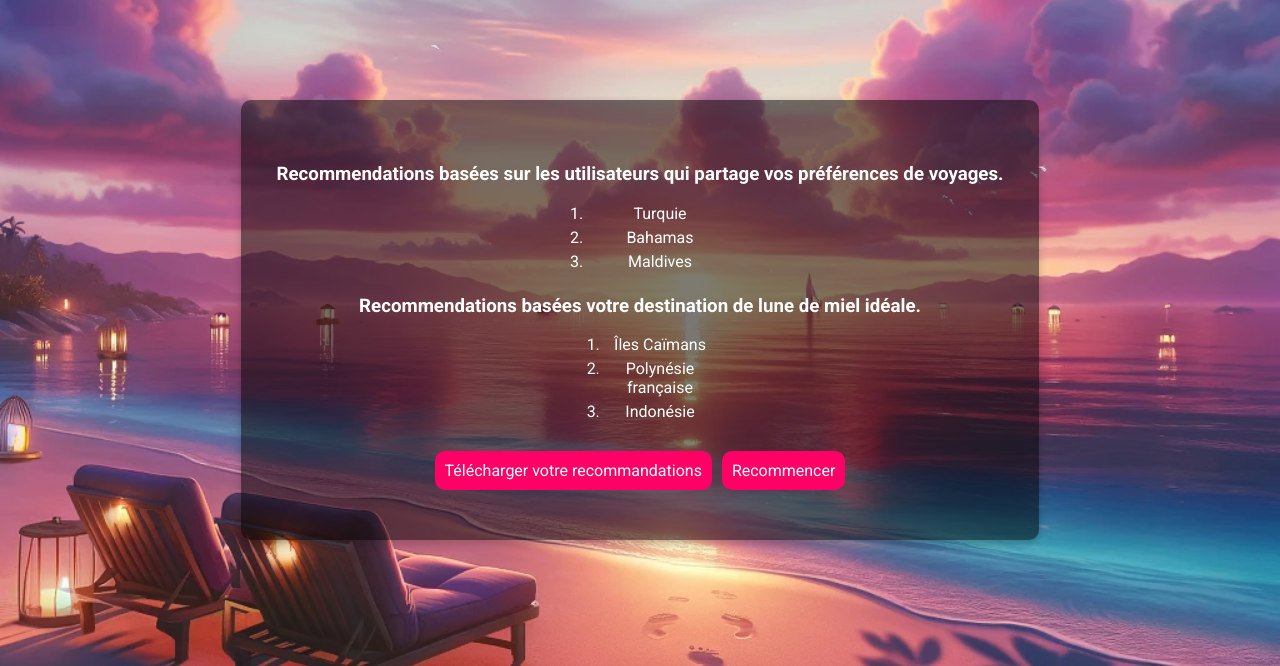
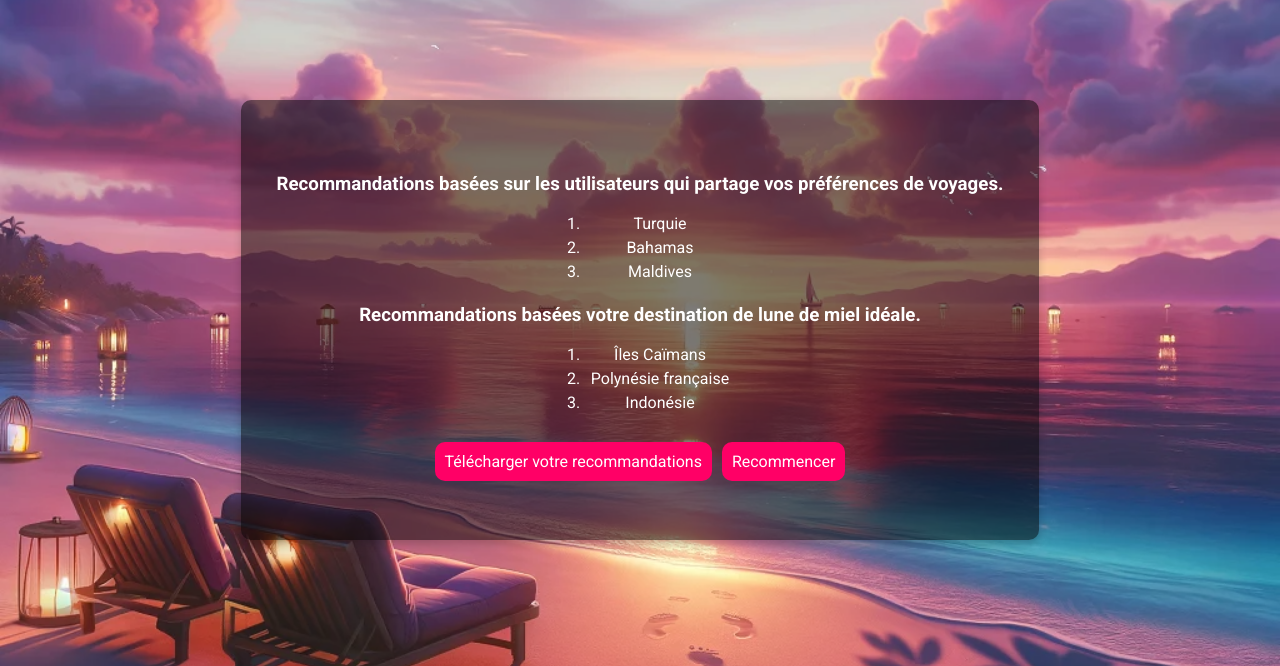
Before and after one commit to GaRyFoYDev/honeymoon, a PHP site: page /confirm.php in a window 1280 px wide. Shown: the top 666 px of the page. Run offline with PHP 8.4, Linux system fonts and the light colour scheme; data comes from the database, SQL or seed files in the repository; both versions use the stored data as it was after the commit.

Commit message:
correction orthographe

```diff
--- a/confirm.php
+++ b/confirm.php
@@ -90,7 +90,7 @@ $_SESSION['reco6'] = $reco6;
 <body>
     <div class="container">
         <div class="reco">
-            <h3>Recommendations basées sur les utilisateurs qui partage vos préférences de voyages.</h3>
+            <h3>Recommandations basées sur les utilisateurs qui partage vos préférences de voyages.</h3>
             <ol>
                 <li>
                     <?php echo $reco1; ?>
@@ -104,7 +104,7 @@ $_SESSION['reco6'] = $reco6;
             </ol>
         </div>
         <div class="reco">
-            <h3>Recommendations basées votre destination de lune de miel idéale.</h3>
+            <h3>Recommandations basées votre destination de lune de miel idéale.</h3>
             <ol>
                 <li>
                     <?php echo $reco4; ?>
@@ -119,7 +119,7 @@ $_SESSION['reco6'] = $reco6;
         </div>
         <div class="button-container">
             <a href='download_reco.php'>Télécharger votre recommandations</a>
-            <a href="form.php">Recommencer</a>
+            <a href="index.php">Recommencer</a>
         </div>
     </div>
 </body>
--- a/styles/reco.css
+++ b/styles/reco.css
@@ -24,6 +24,10 @@ body {
         margin: auto;
         margin-top: 100px;
         box-shadow: 0 4px 8px rgba(0, 0, 0, 0.2);
+}
+
+.reco{
+    width: 100%;
 }
 
 ol{
```
Also changed, not shown: honeymoon.db.
